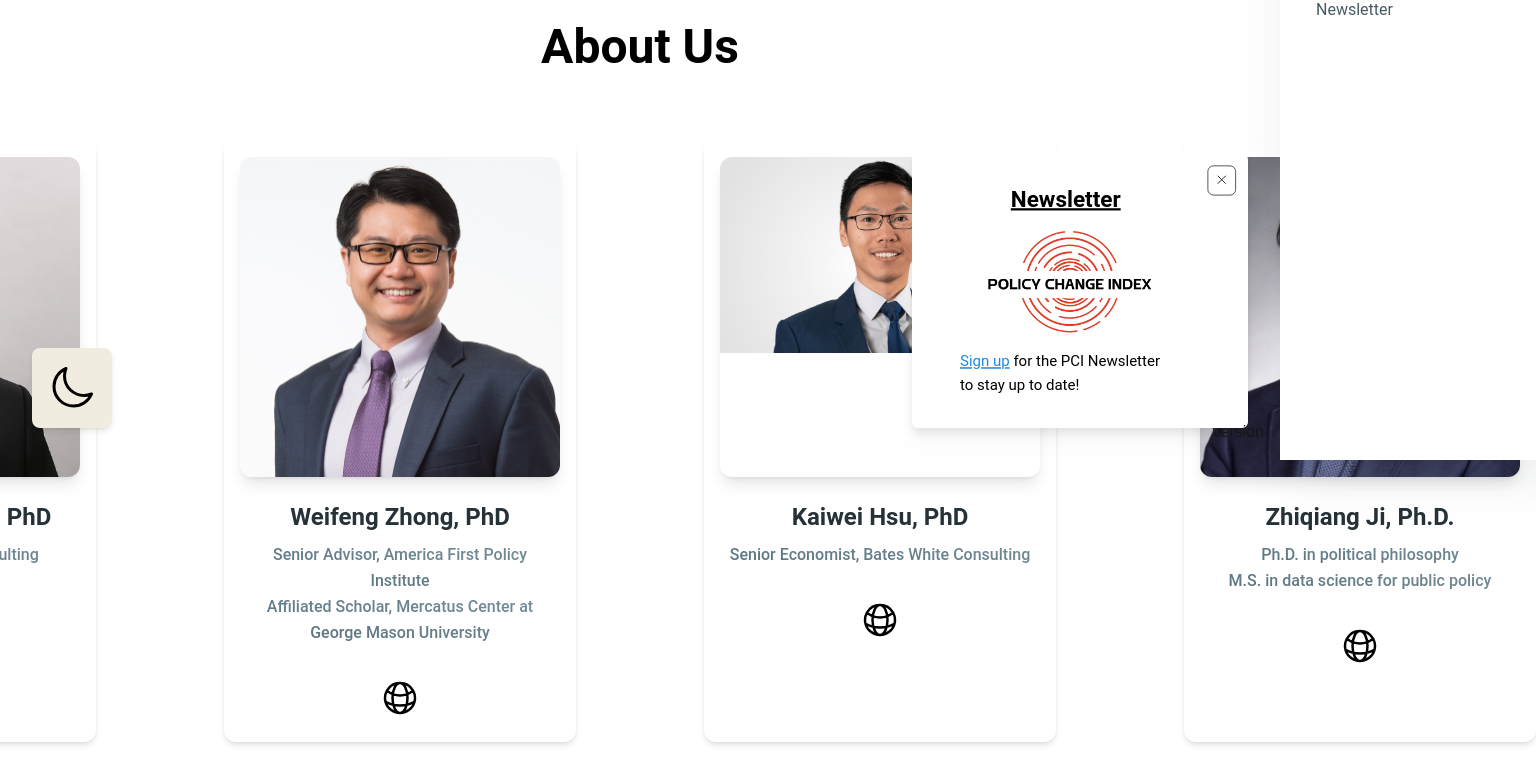
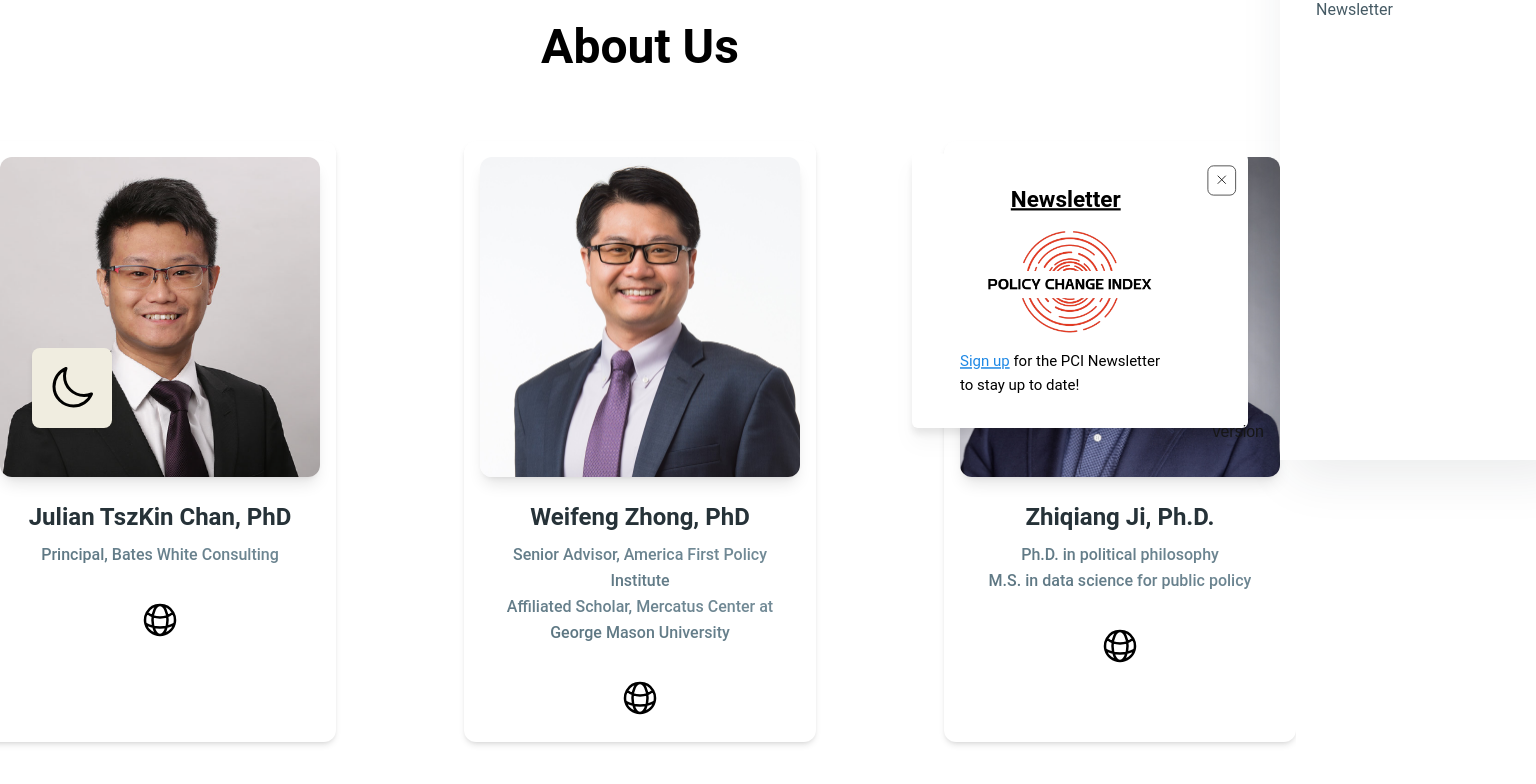
Before and after one commit to PCI-ORG/pci-website-new, a Next.js app: page /about in a window 1280 px wide. Shown: the part 340-1124 px from the top of the page, 1536 px wide, since content can reach past the window. Built offline with nearby package versions, Linux system fonts and the light colour scheme.

Commit message:
removed kaiwei

```diff
--- a/src/app/about/page.tsx
+++ b/src/app/about/page.tsx
@@ -29,13 +29,13 @@ const profiles = [
     img: "/images/weifengzhong.jpg",
     website: "https://www.weifengzhong.com/",
   },
-  {
-    name: "Kaiwei Hsu, PhD",
-    titles: ["Senior Economist, Bates White Consulting"],
-    desc: "Kaiwei Hsu is a Senior Economist in the Antitrust and Competition practice at Bates White Economic Consulting. His work focuses on antitrust economics. Hsu has a PhD in economics from the University of Chicago.",
-    img: "/images/kaiweihsu.png",
-    website: "https://www.linkedin.com/in/kaiweihsu/",
-  },
+  // {
+  //   name: "Kaiwei Hsu, PhD",
+  //   titles: ["Senior Economist, Bates White Consulting"],
+  //   desc: "Kaiwei Hsu is a Senior Economist in the Antitrust and Competition practice at Bates White Economic Consulting. His work focuses on antitrust economics. Hsu has a PhD in economics from the University of Chicago.",
+  //   img: "/images/kaiweihsu.png",
+  //   website: "https://www.linkedin.com/in/kaiweihsu/",
+  // },
   {
     name: "Zhiqiang Ji, Ph.D.",
     titles: [
```
Also changed, not shown: public/images/kaiweihsu.png (deleted).
